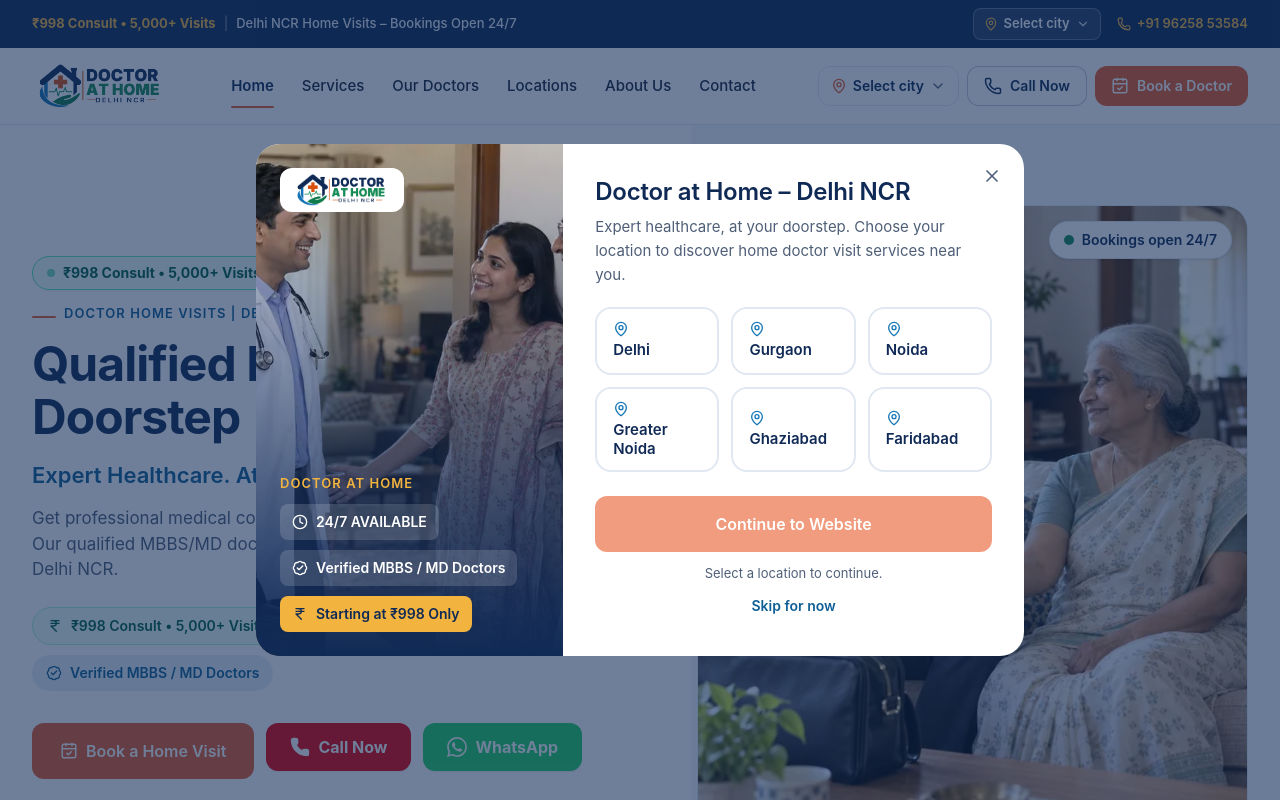
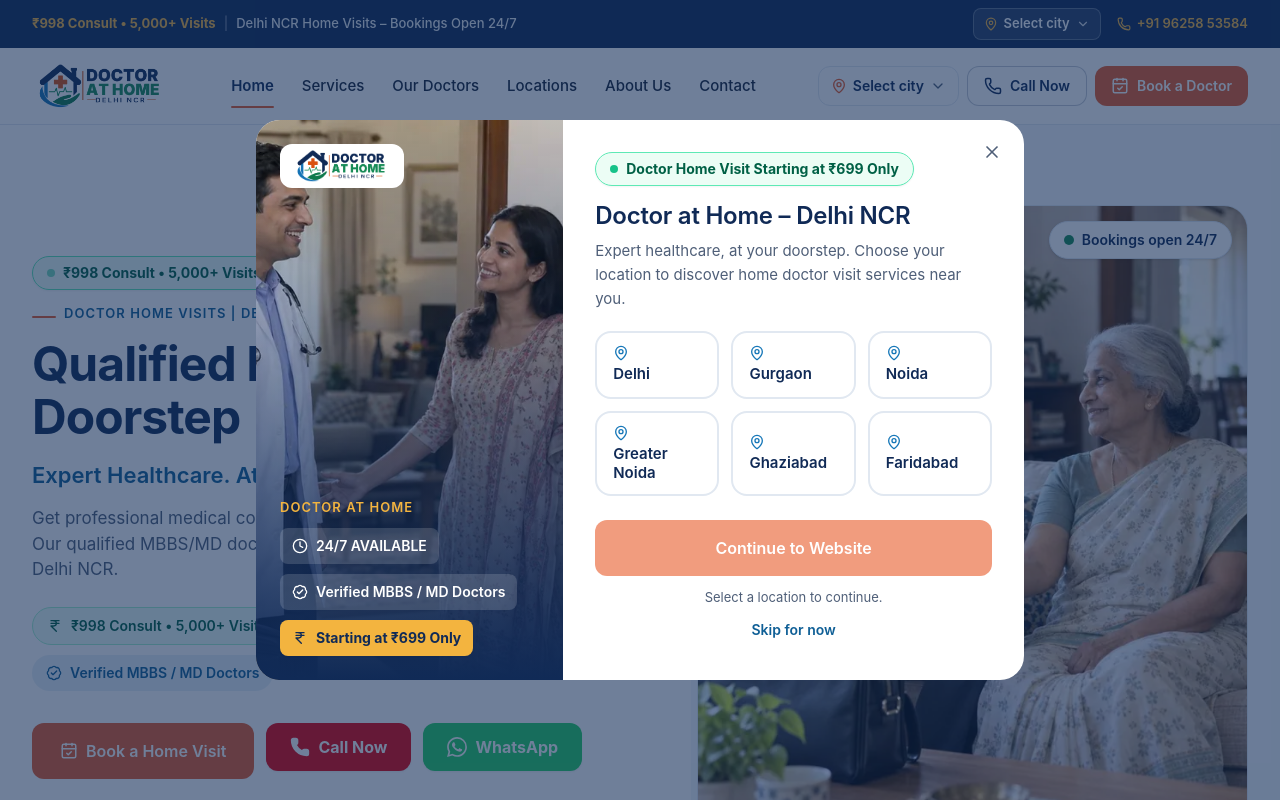
Before and after one commit to mkdigitalnexus-create/doctorathomedelhi, a React (Vite) app: page / in a window 1280 px wide. Shown: the top 800 px of the page. Built offline with nearby package versions, Linux system fonts and the light colour scheme; a web font is replaced by a local one.

Commit message:
Highlight 699 starting price in location modal

```diff
--- a/src/components/LocationModal.jsx
+++ b/src/components/LocationModal.jsx
@@ -54,7 +54,7 @@ export default function LocationModal() {
   const facts = [
     { icon: Clock, label: '24/7 AVAILABLE' },
     { icon: BadgeCheck, label: 'Verified MBBS / MD Doctors' },
-    { icon: IndianRupee, label: `Starting at ${siteConfig.priceLabel} Only`, highlight: true },
+    { icon: IndianRupee, label: 'Starting at ₹699 Only', highlight: true },
   ]
 
   return (
@@ -92,7 +92,7 @@ export default function LocationModal() {
                   <p className="eyebrow mb-3 text-gold">Doctor At Home</p>
                   <ul className="space-y-2.5">
                     {facts.map(({ icon: I, label, highlight }) => (
-                      <li key={label} className={cn('flex w-fit items-center gap-2 rounded-lg px-3 py-2 text-sm font-semibold', highlight ? 'bg-gold text-navy' : 'bg-white/15 text-white')}>
+                      <li key={label} className={cn('flex w-fit items-center gap-2 rounded-lg px-3 py-2 text-sm font-semibold', highlight ? 'bg-gold text-navy font-bold shadow-xs' : 'bg-white/15 text-white')}>
                         <I className="size-4" aria-hidden="true" />{label}
                       </li>
                     ))}
@@ -117,9 +117,15 @@ export default function LocationModal() {
                 <p className="eyebrow mb-2 text-gold">Doctor At Home</p>
                 <ul className="flex flex-wrap gap-2 text-[12px] font-semibold">
                   {facts.map(({ label, highlight }) => (
-                    <li key={label} className={cn('rounded-md px-2.5 py-1', highlight ? 'bg-gold text-navy' : 'bg-white/15')}>{label}</li>
+                    <li key={label} className={cn('rounded-md px-2.5 py-1', highlight ? 'bg-gold text-navy font-bold shadow-xs' : 'bg-white/15')}>{label}</li>
                   ))}
                 </ul>
+              </div>
+
+              {/* Highlighted Price Badge */}
+              <div className="mb-3.5 inline-flex items-center gap-2 rounded-full border border-emerald-300 bg-emerald-50 px-3.5 py-1.5 text-xs sm:text-sm font-bold text-emerald-800 shadow-xs">
+                <span className="flex size-2 rounded-full bg-emerald-500 animate-pulse" aria-hidden="true" />
+                <span>Doctor Home Visit Starting at ₹699 Only</span>
               </div>
 
               <h2 id="location-modal-title" className="pr-10 text-h2 md:pr-8">Doctor at Home – Delhi NCR</h2>
```
